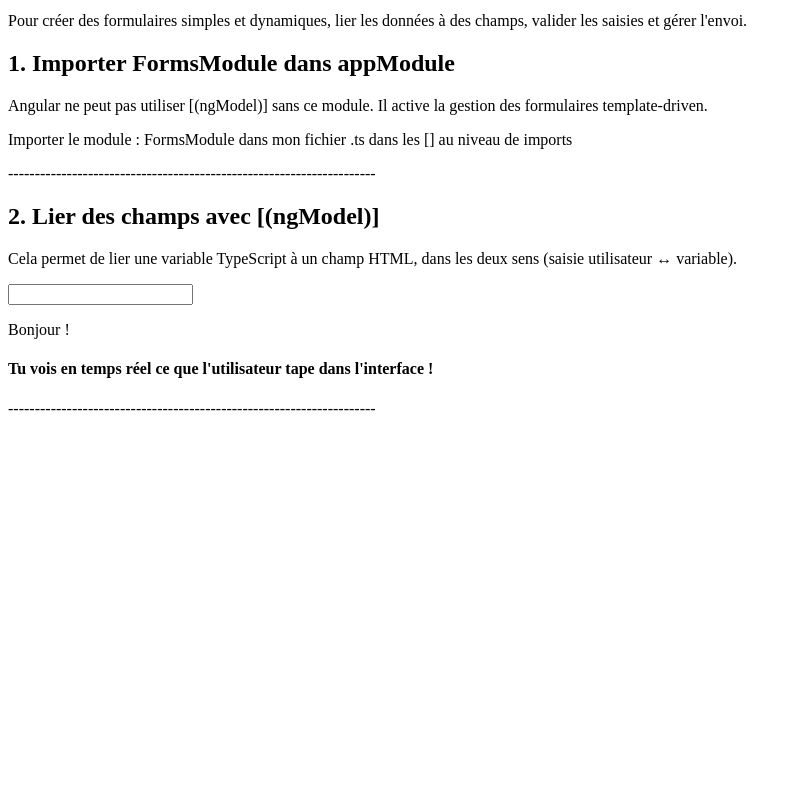
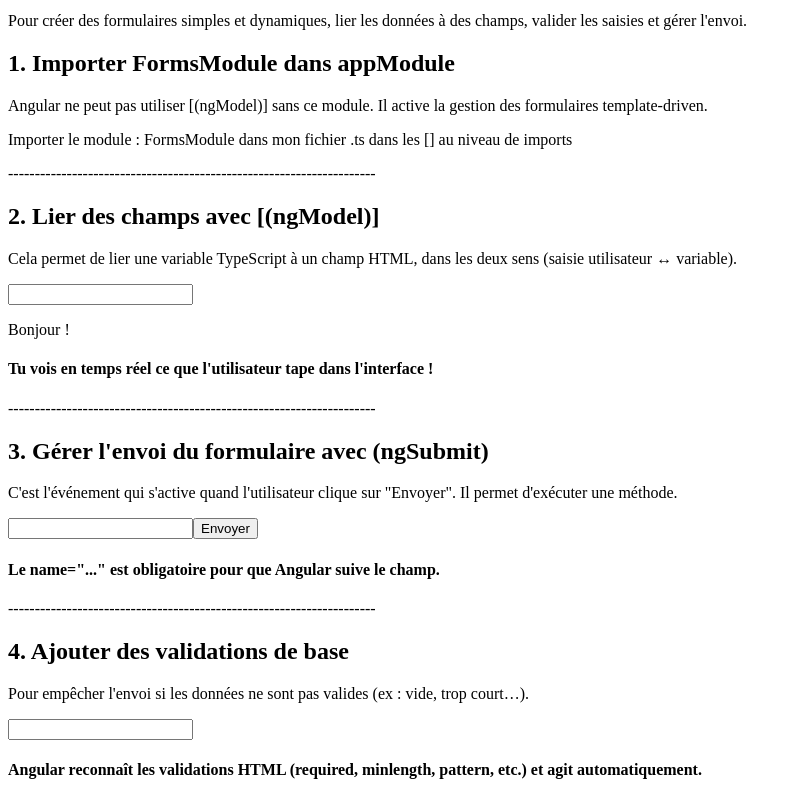
Before and after one commit to Loicwr/TestAngular, an Angular app: page / in a window 1280 px wide. Shown: the part 5068-5868 px from the top of the page, without its empty margins (0-801 px from the left). Before the commit the page ends 5494 px from the top, so only its background shows below. Built offline with nearby package versions, Linux system fonts and the light colour scheme.

Commit message:
feat(formulaires): add form submission handling and basic validation examples

```diff
--- a/src/app/formulaires-avec-forms-module/formulaires-avec-forms-module.component.html
+++ b/src/app/formulaires-avec-forms-module/formulaires-avec-forms-module.component.html
@@ -16,3 +16,22 @@
 <h4>Tu vois en temps réel ce que l'utilisateur tape dans l'interface !</h4>
 
 ---------------------------------------------------------------------
+
+<h2>3. Gérer l'envoi du formulaire avec (ngSubmit)</h2>
+<p>C'est l'événement qui s'active quand l'utilisateur clique sur "Envoyer". Il permet d'exécuter une méthode.</p>
+
+<form (ngSubmit)="onSubmit()">
+    <input [(ngModel)]="prenom" name="prenom" />
+    <button type="submit" >Envoyer</button>
+</form>
+
+<h4>Le name="..." est obligatoire pour que Angular suive le champ.</h4>
+
+---------------------------------------------------------------------
+
+<h2>4. Ajouter des validations de base</h2>
+<p>Pour empêcher l'envoi si les données ne sont pas valides (ex : vide, trop court…).</p>
+
+<input type="text" [(ngModel)]="prenom" name="prenom" required minlength="3" />
+
+<h4> Angular reconnaît les validations HTML (required, minlength, pattern, etc.) et agit automatiquement.</h4>
--- a/src/app/formulaires-avec-forms-module/formulaires-avec-forms-module.component.ts
+++ b/src/app/formulaires-avec-forms-module/formulaires-avec-forms-module.component.ts
@@ -10,4 +10,9 @@
 })
 export class FormulairesAvecFormsModuleComponent {
   prenom = '';
+  onSubmit() {
+    console.log("Formulaire envoyé :", this.prenom);
+
+  }
+
 }
```
